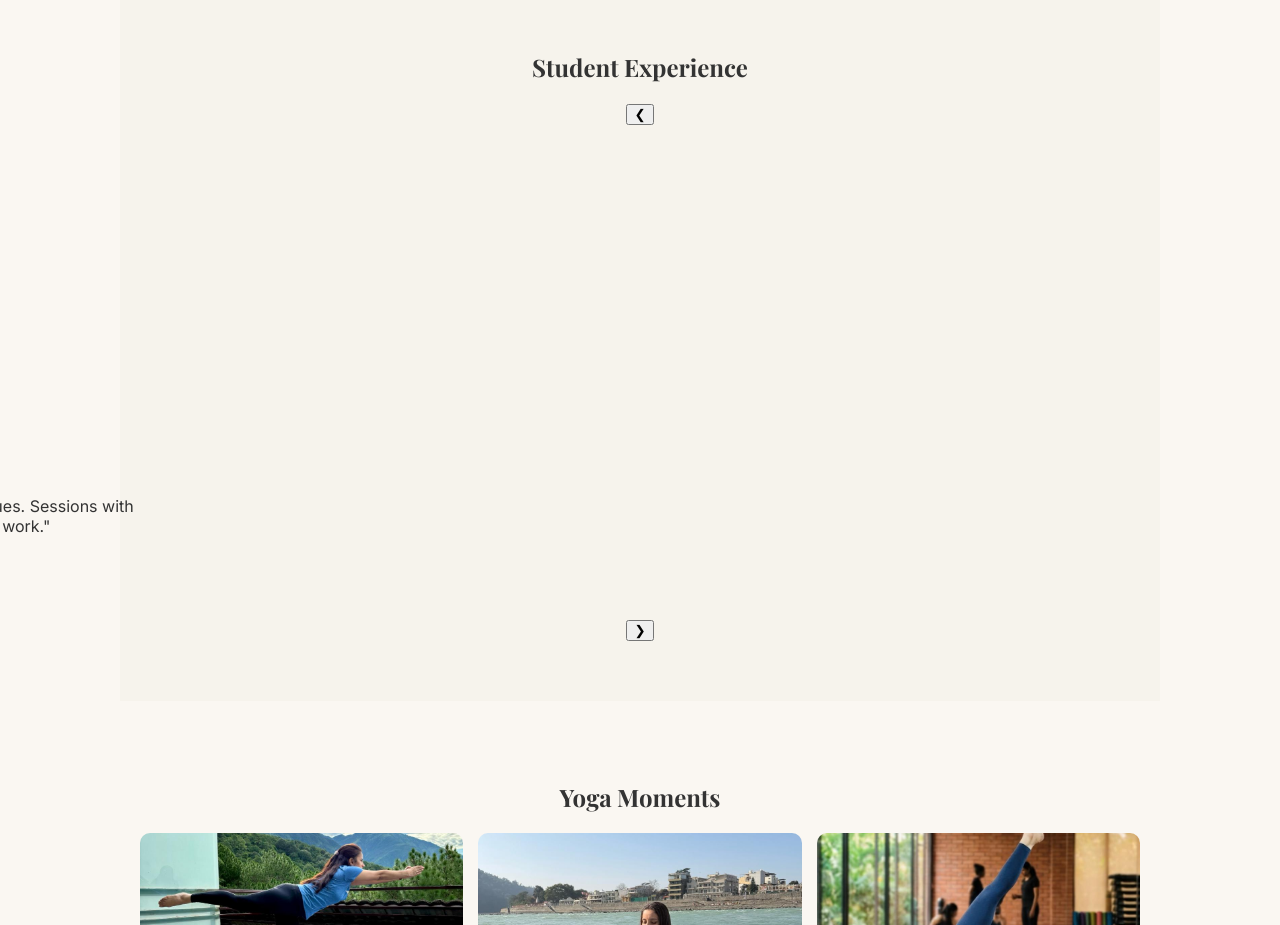
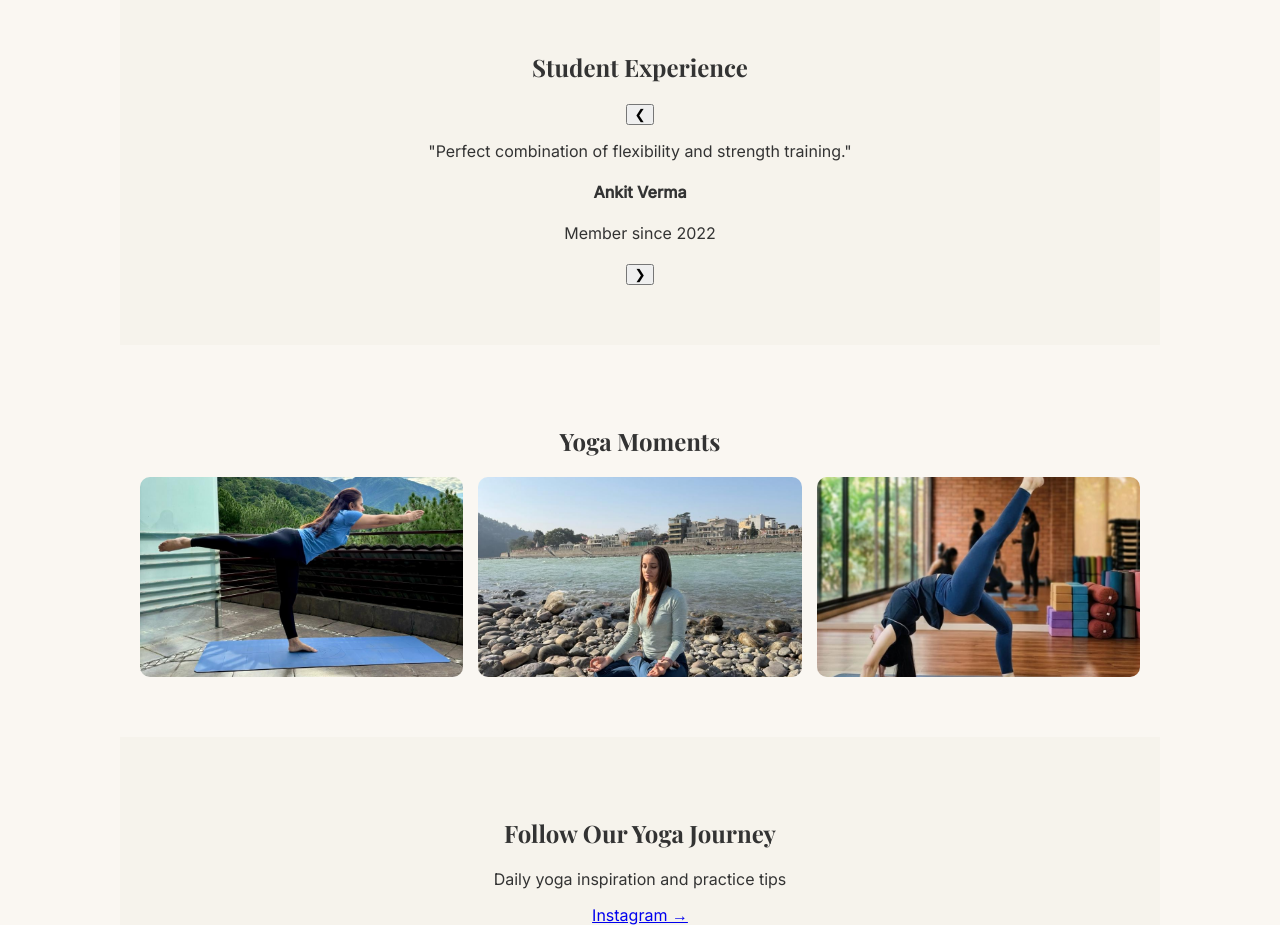
Before and after one commit to raiavicode/eternal-yog-website, a plain HTML site: page index.html in a window 1280 px wide. Shown: the part 3080-4005 px from the top of the page. Drawn offline with nearby package versions, Linux system fonts and the light colour scheme.

Commit message:
Update styles.css

```diff
--- a/styles.css
+++ b/styles.css
@@ -79,6 +79,22 @@ border-radius:12px;
 box-shadow:0 5px 15px rgba(0,0,0,0.08);
 }
 
+/* Carousel */
+.carousel-viewport{
+overflow:hidden;
+}
+
+.carousel-track{
+display:flex;
+transition:transform 0.5s ease;
+}
+
+.carousel-slide{
+min-width:100%;
+display:flex;
+justify-content:center;
+}
+
 /* INSTRUCTOR */
 
 .instructor{
```
